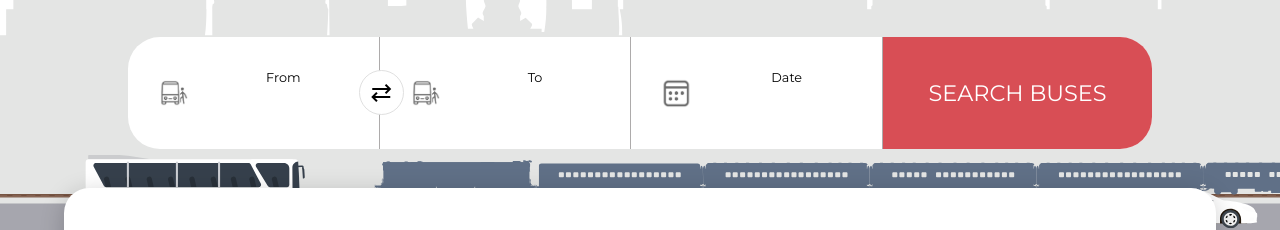
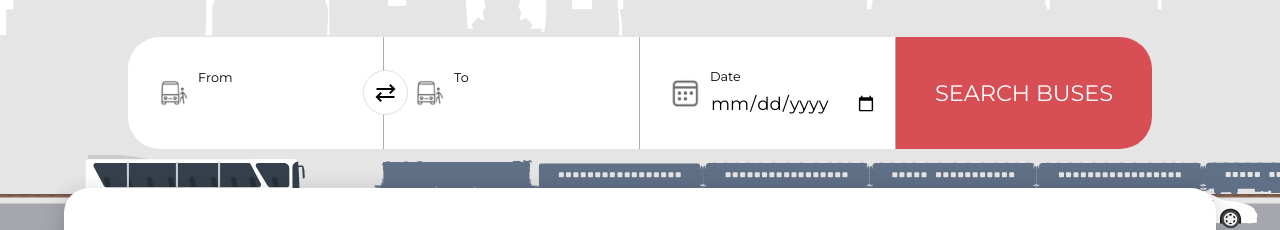
Before and after one commit to Anshu-Kumar-Rajak/red-bus, a plain HTML site: page index.html in a window 1280 px wide. Shown: the part 201-431 px from the top of the page. Drawn offline with nearby package versions, Linux system fonts and the light colour scheme.

Commit message:
updated red bus project

```diff
--- a/index.css
+++ b/index.css
@@ -16,6 +16,7 @@
 }
 .nav-logo{
     width: 80px;
+    cursor: pointer;
 }
 .divider{
     height: 20px;
@@ -41,6 +42,7 @@
     align-items: center;
     padding: 10px 14px;
     border-radius: 10px;
+    cursor: pointer;
 }
 .bus-ticket{
     color: white;
@@ -87,6 +89,7 @@
     align-items: center;
     gap: 10px;
     font-size: small;
+    cursor: pointer;
 }
 .help img, .account img{
     width:20px;
@@ -130,13 +133,15 @@
 .from-input, .to-input, .to-date{
     display: flex;
     flex-direction: column;
+    text-align: justify;
+    font-size: 10px;
 }
  .filter input {
     margin-top: 8px;
     outline: none;
     border: none;
     font-size: 18px;
-    width: 80%;
+    width: 100%;
 }
 label{
     font-size: 0.8rem;
@@ -159,12 +164,12 @@ label{
     border-radius: 0 32px 32px 0;
     border: none;
     background-color: #d84e55;
-    min-width: 269px;
-    max-width: max-content;
+    width: 25%;
     text-transform: uppercase;
     font-size: 1.4rem;
     color: white;
     width: 25%;
+    cursor: pointer;
 }
 
 .trending-offer{
@@ -307,6 +312,7 @@ label{
     border-radius: 20px;
     gap: 10px;
     margin-top: 39px;
+    cursor: pointer;
 }
 .right{
     background-image: url(assets/aboutUsImg.svg);
@@ -413,6 +419,9 @@ label{
 }
 .link, .qr{
     width: 40%;
+}
+.link img{
+    cursor: pointer;
 }
 .section-four{
     display: flex;
@@ -578,6 +587,9 @@ label{
     margin-bottom: 10px;
     color: #666;
 }
+.list div{
+    cursor: pointer;
+}
 /* .list-heading ~ div{
     color: #3e3e52;
     margin-bottom: 10px;
@@ -661,7 +673,7 @@ hr{
         width: 50%;
         background-color: white;
         gap: 0px;
-        transition: all 1s ease-in;
+        transition: all 0.5s ease-in;
         height: 70vh;
         border: 1px solid black;
         z-index: 12;
@@ -687,7 +699,6 @@ hr{
     .help,
     .account {
         font-size: smaller;
-        /* display: none; */
     }
     .bus-ticket div{
         font-size: smaller;
@@ -716,7 +727,10 @@ hr{
         border-bottom: solid 1px rgb(173, 171, 171);
         border-right: none;
         padding: 0px;
-        align-items: baseline;
+        align-items: center;
+    }
+    .to-date label{
+        display: none;
     }
     .btn{
         padding: 10px;
--- a/index.html
+++ b/index.html
@@ -61,8 +61,8 @@
           <div class="from">
             <img src="assets/from.png" alt="" width="30px" />
             <div class="from-input">
-              <label for="">From</label>
-              <input type="text" />
+              <label for="from">From</label>
+              <input type="text" id="from" />
             </div>
             <div class="exchange-symbol">
               <span class="material-symbols-outlined"> sync_alt </span>
@@ -71,15 +71,15 @@
           <div class="to">
             <img src="assets/from.png" alt="" width="30px" />
             <div class="to-input">
-              <label for="">To</label>
-              <input type="text" />
+              <label for="to">To</label>
+              <input type="text" id="to"/>
             </div>
           </div>
           <div class="date">
-            <img src="assets/date.png" alt="" width="30px" />
+            <img src="assets/date.png" alt="date" width="30px" />
             <div class="to-date">
-              <label for="">Date</label>
-              <input type="text" />
+              <label for="date">Date</label>
+              <input type="date" id="date" />
             </div>
           </div>
           <button class="btn">Search Buses</button>
```
